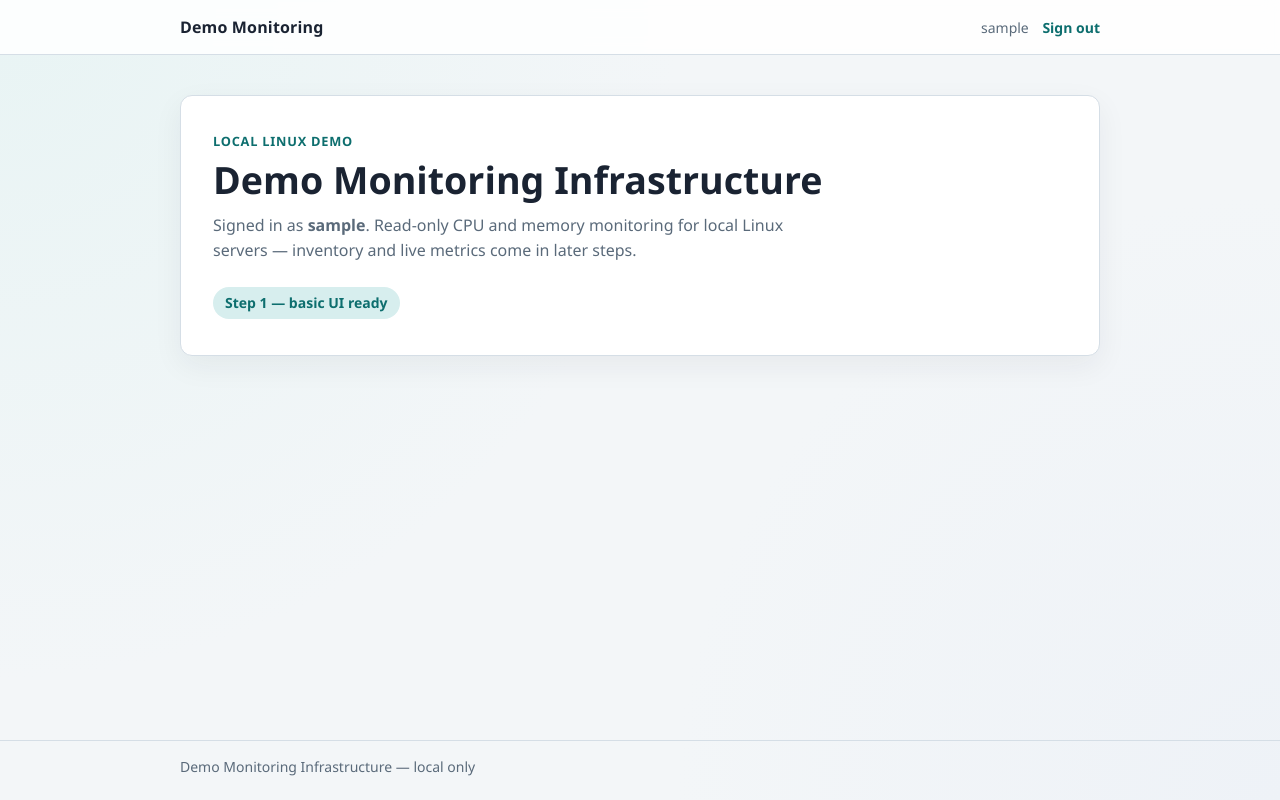
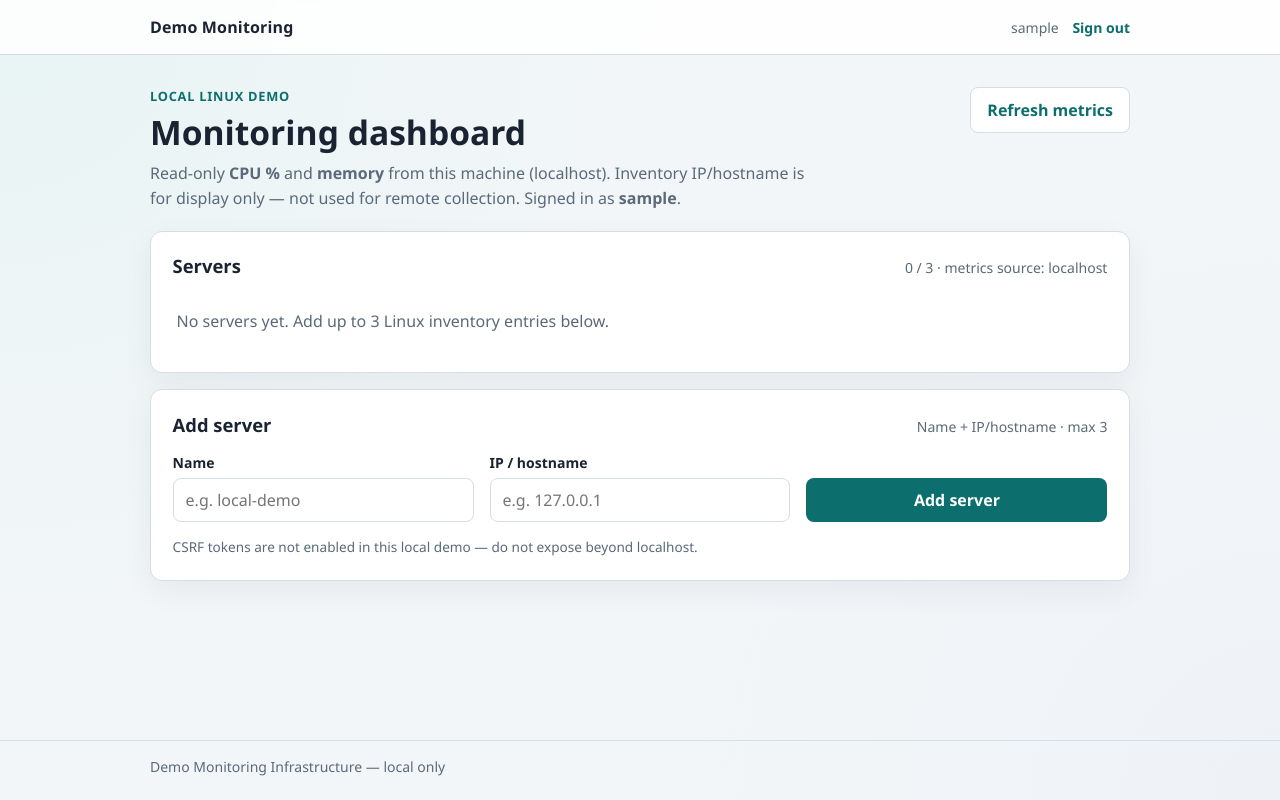
Before and after one commit to Ajaycoding/Monitoring_Application, a Flask app: page / in a window 1280 px wide. Run offline with Flask 3, Linux system fonts and the light colour scheme; the visitor is signed in with stand-in values (Sample User, id 1).

Commit message:
Add server inventory and localhost CPU/memory dashboard.
Complete remaining TODO steps with read-only metrics, manual refresh, tests, and docs for the local demo.

```diff
--- a/app/__init__.py
+++ b/app/__init__.py
@@ -2,7 +2,7 @@ import os
 
 from flask import Flask
 
-from app.models import User, db
+from app.models import Server, User, db  # noqa: F401 — Server registers metadata
 
 # Demo-only default password (stored hashed). Documented in README.
 DEFAULT_ADMIN_USERNAME = "admin"
--- a/app/routes.py
+++ b/app/routes.py
@@ -1,16 +1,78 @@
+from __future__ import annotations
+
+import re
+
 from flask import Blueprint, flash, redirect, render_template, request, session, url_for
 
 from app.auth import login_required
-from app.models import User
+from app.metrics import collect_localhost_metrics
+from app.models import MAX_SERVERS, Server, User, db
 
 bp = Blueprint("main", __name__)
+
+# Allow simple hostnames / IPv4-looking strings; reject shell metacharacters.
+_HOST_RE = re.compile(r"^[A-Za-z0-9][A-Za-z0-9._:-]{0,253}$")
+_NAME_RE = re.compile(r"^[A-Za-z0-9][A-Za-z0-9 ._/-]{0,78}$")
+
+
+def _validate_server_fields(name: str, ip_hostname: str) -> str | None:
+    """Return an error message, or None if valid."""
+    if not name:
+        return "Name is required."
+    if not ip_hostname:
+        return "IP / hostname is required."
+    if not _NAME_RE.match(name):
+        return "Name contains invalid characters."
+    if not _HOST_RE.match(ip_hostname):
+        return "IP / hostname contains invalid characters."
+    return None
 
 
 @bp.route("/")
 @login_required
 def home():
-    """Protected placeholder home / dashboard page."""
-    return render_template("home.html", username=session.get("username"))
+    """Protected dashboard: inventory + read-only localhost metrics."""
+    servers = Server.query.order_by(Server.created_at.asc()).all()
+    # One localhost snapshot shared by all rows (demo collection model).
+    metrics = collect_localhost_metrics()
+    return render_template(
+        "home.html",
+        username=session.get("username"),
+        servers=servers,
+        metrics=metrics,
+        server_count=len(servers),
+        max_servers=MAX_SERVERS,
+        can_add=len(servers) < MAX_SERVERS,
+    )
+
+
+@bp.route("/servers", methods=["POST"])
+@login_required
+def add_server():
+    """Add a Linux server inventory entry (Name + IP/hostname)."""
+    name = (request.form.get("name") or "").strip()
+    ip_hostname = (request.form.get("ip_hostname") or "").strip()
+
+    error = _validate_server_fields(name, ip_hostname)
+    if error:
+        flash(error, "error")
+        return redirect(url_for("main.home"))
+
+    if Server.query.count() >= MAX_SERVERS:
+        flash(f"Demo limit reached: at most {MAX_SERVERS} servers.", "error")
+        return redirect(url_for("main.home"))
+
+    db.session.add(Server(name=name, ip_hostname=ip_hostname))
+    db.session.commit()
+    flash(f"Added server “{name}”.", "ok")
+    return redirect(url_for("main.home"))
+
+
+@bp.route("/refresh")
+@login_required
+def refresh():
+    """Manual refresh — reloads dashboard metrics (no auto-refresh)."""
+    return redirect(url_for("main.home"))
 
 
 @bp.route("/login", methods=["GET", "POST"])
--- a/app/static/css/style.css
+++ b/app/static/css/style.css
@@ -6,6 +6,8 @@
   --accent: #0d6e6e;
   --accent-soft: #d7eeee;
   --border: #d5dee6;
+  --ok: #e6f6ea;
+  --ok-ink: #1f6b3a;
   --shadow: 0 10px 30px rgba(26, 35, 50, 0.06);
   --radius: 12px;
   --font: "Segoe UI", "Helvetica Neue", sans-serif;
@@ -35,8 +37,13 @@ a {
   text-decoration: none;
 }
 
+code {
+  font-family: ui-monospace, "Cascadia Code", "Consolas", monospace;
+  font-size: 0.9em;
+}
+
 .container {
-  width: min(920px, calc(100% - 2rem));
+  width: min(980px, calc(100% - 2rem));
   margin-inline: auto;
 }
 
@@ -81,15 +88,7 @@ a {
 
 main {
   flex: 1;
-  padding: 2.5rem 0 3rem;
-}
-
-.hero {
-  background: var(--surface);
-  border: 1px solid var(--border);
-  border-radius: var(--radius);
-  box-shadow: var(--shadow);
-  padding: 2.25rem 2rem;
+  padding: 2rem 0 3rem;
 }
 
 .eyebrow {
@@ -101,28 +100,158 @@ main {
   letter-spacing: 0.06em;
 }
 
-.hero h1 {
-  margin: 0 0 0.75rem;
-  font-size: clamp(1.75rem, 4vw, 2.35rem);
-  line-height: 1.15;
-}
-
 .lede {
-  margin: 0 0 1.5rem;
-  max-width: 38rem;
+  margin: 0;
+  max-width: 42rem;
   color: var(--muted);
   line-height: 1.55;
 }
 
-.status-pill {
-  display: inline-block;
+.dashboard-header {
+  display: flex;
+  flex-wrap: wrap;
+  gap: 1rem;
+  justify-content: space-between;
+  align-items: flex-start;
+  margin-bottom: 1.25rem;
+}
+
+.dashboard-header h1 {
+  margin: 0 0 0.6rem;
+  font-size: clamp(1.6rem, 3.5vw, 2.1rem);
+  line-height: 1.15;
+}
+
+.dashboard-actions {
+  display: flex;
+  gap: 0.75rem;
+}
+
+.panel {
+  background: var(--surface);
+  border: 1px solid var(--border);
+  border-radius: var(--radius);
+  box-shadow: var(--shadow);
+  padding: 1.35rem 1.35rem 1.5rem;
+  margin-bottom: 1rem;
+}
+
+.panel-heading {
+  display: flex;
+  flex-wrap: wrap;
+  align-items: baseline;
+  justify-content: space-between;
+  gap: 0.5rem;
+  margin-bottom: 1rem;
+}
+
+.panel-heading h2 {
   margin: 0;
-  padding: 0.4rem 0.75rem;
-  border-radius: 999px;
-  background: var(--accent-soft);
-  color: var(--accent);
+  font-size: 1.15rem;
+}
+
+.panel-meta {
+  margin: 0;
+  color: var(--muted);
+  font-size: 0.875rem;
+}
+
+.table-wrap {
+  overflow-x: auto;
+}
+
+.server-table {
+  width: 100%;
+  border-collapse: collapse;
+  font-size: 0.95rem;
+}
+
+.server-table th,
+.server-table td {
+  text-align: left;
+  padding: 0.7rem 0.55rem;
+  border-bottom: 1px solid var(--border);
+  vertical-align: top;
+}
+
+.server-table th {
+  color: var(--muted);
+  font-size: 0.78rem;
+  text-transform: uppercase;
+  letter-spacing: 0.04em;
+}
+
+.empty-state {
+  padding: 1rem 0.25rem;
+  color: var(--muted);
+}
+
+.empty-state p {
+  margin: 0;
+}
+
+.hint {
+  margin: 0.9rem 0 0;
+  color: var(--muted);
+  font-size: 0.85rem;
+  line-height: 1.45;
+}
+
+.add-form {
+  display: grid;
+  grid-template-columns: repeat(auto-fit, minmax(180px, 1fr));
+  gap: 0.85rem 1rem;
+  align-items: end;
+}
+
+.field {
+  display: grid;
+  gap: 0.35rem;
+}
+
+.field label {
   font-size: 0.875rem;
   font-weight: 600;
+}
+
+.field input {
+  width: 100%;
+  padding: 0.65rem 0.75rem;
+  border: 1px solid var(--border);
+  border-radius: 8px;
+  font: inherit;
+  background: #fff;
+}
+
+.field input:focus {
+  outline: 2px solid var(--accent-soft);
+  border-color: var(--accent);
+}
+
+.btn,
+.auth-form button {
+  display: inline-flex;
+  align-items: center;
+  justify-content: center;
+  padding: 0.7rem 1rem;
+  border: 0;
+  border-radius: 8px;
+  background: var(--accent);
+  color: #fff;
+  font: inherit;
+  font-weight: 600;
+  cursor: pointer;
+}
+
+.btn:hover,
+.auth-form button:hover {
+  filter: brightness(0.95);
+}
+
+.btn-secondary {
+  background: #fff;
+  color: var(--accent);
+  border: 1px solid var(--border);
 }
 
 .site-footer {
@@ -177,18 +306,6 @@ main {
 
 .auth-form button {
   margin-top: 1rem;
-  padding: 0.7rem 1rem;
-  border: 0;
-  border-radius: 8px;
-  background: var(--accent);
-  color: #fff;
-  font: inherit;
-  font-weight: 600;
-  cursor: pointer;
-}
-
-.auth-form button:hover {
-  filter: brightness(0.95);
 }
 
 .flash-list {
@@ -201,9 +318,21 @@ main {
   padding: 0.65rem 0.75rem;
   border-radius: 8px;
   font-size: 0.9rem;
+  margin-bottom: 0.4rem;
 }
 
 .flash-error {
   background: #fde8e8;
   color: #8a1f1f;
 }
+
+.flash-ok {
+  background: var(--ok);
+  color: var(--ok-ink);
+}
+
+@media (max-width: 640px) {
+  .dashboard-header {
+    flex-direction: column;
+  }
+}
--- a/app/templates/home.html
+++ b/app/templates/home.html
@@ -1,18 +1,97 @@
 {% extends "base.html" %}
 
-{% block title %}Home — Demo Monitoring{% endblock %}
+{% block title %}Dashboard — Demo Monitoring{% endblock %}
 
 {% block content %}
-<section class="hero">
-  <p class="eyebrow">Local Linux demo</p>
-  <h1>Demo Monitoring Infrastructure</h1>
-  <p class="lede">
-    {% if username %}
-      Signed in as <strong>{{ username }}</strong>.
-    {% endif %}
-    Read-only CPU and memory monitoring for local Linux servers — inventory
-    and live metrics come in later steps.
-  </p>
-  <p class="status-pill">Step 1 — basic UI ready</p>
+<section class="dashboard-header">
+  <div>
+    <p class="eyebrow">Local Linux demo</p>
+    <h1>Monitoring dashboard</h1>
+    <p class="lede">
+      Read-only <strong>CPU %</strong> and <strong>memory</strong> from this machine
+      (localhost). Inventory IP/hostname is for display only — not used for remote collection.
+      {% if username %}Signed in as <strong>{{ username }}</strong>.{% endif %}
+    </p>
+  </div>
+  <div class="dashboard-actions">
+    <a class="btn btn-secondary" href="{{ url_for('main.refresh') }}">Refresh metrics</a>
+  </div>
+</section>
+
+{% with messages = get_flashed_messages(with_categories=true) %}
+  {% if messages %}
+    <ul class="flash-list">
+      {% for category, message in messages %}
+        <li class="flash flash-{{ category }}">{{ message }}</li>
+      {% endfor %}
+    </ul>
+  {% endif %}
+{% endwith %}
+
+<section class="panel">
+  <div class="panel-heading">
+    <h2>Servers</h2>
+    <p class="panel-meta">{{ server_count }} / {{ max_servers }} · metrics source: {{ metrics.source }}</p>
+  </div>
+
+  {% if servers %}
+    <div class="table-wrap">
+      <table class="server-table">
+        <thead>
+          <tr>
+            <th>Name</th>
+            <th>IP / hostname</th>
+            <th>CPU</th>
+            <th>Memory used</th>
+            <th>Memory free</th>
+            <th>Memory total</th>
+          </tr>
+        </thead>
+        <tbody>
+          {% for server in servers %}
+            <tr>
+              <td>{{ server.name }}</td>
+              <td><code>{{ server.ip_hostname }}</code></td>
+              <td>{{ "%.1f"|format(metrics.cpu_percent) }}%</td>
+              <td>{{ metrics.memory.used_human }}</td>
+              <td>{{ metrics.memory.free_human }}</td>
+              <td>{{ metrics.memory.total_human }}</td>
+            </tr>
+          {% endfor %}
+        </tbody>
+      </table>
+    </div>
+    <p class="hint">Values update only when you click <strong>Refresh metrics</strong> (manual only).</p>
+  {% else %}
+    <div class="empty-state">
+      <p>No servers yet. Add up to {{ max_servers }} Linux inventory entries below.</p>
+    </div>
+  {% endif %}
+</section>
+
+<section class="panel">
+  <div class="panel-heading">
+    <h2>Add server</h2>
+    <p class="panel-meta">Name + IP/hostname · max {{ max_servers }}</p>
+  </div>
+
+  {% if can_add %}
+    <form class="add-form" method="post" action="{{ url_for('main.add_server') }}" autocomplete="off">
+      <div class="field">
+        <label for="name">Name</label>
+        <input id="name" name="name" type="text" maxlength="80" required placeholder="e.g. local-demo">
+      </div>
+      <div class="field">
+        <label for="ip_hostname">IP / hostname</label>
+        <input id="ip_hostname" name="ip_hostname" type="text" maxlength="255" required placeholder="e.g. 127.0.0.1">
+      </div>
+      <button class="btn" type="submit">Add server</button>
+    </form>
+    <p class="hint">CSRF tokens are not enabled in this local demo — do not expose beyond localhost.</p>
+  {% else %}
+    <div class="empty-state">
+      <p>Demo limit reached ({{ max_servers }} servers). Remove entries from the DB to add more, or keep this as the walkthrough cap.</p>
+    </div>
+  {% endif %}
 </section>
 {% endblock %}
```
Also changed, not shown: app/metrics.py (added, +88 -0 lines), app/models.py (+16 -0 lines), docs/TODO.md (+58 -58 lines), tests/test_metrics.py (added, +70 -0 lines), tests/test_servers.py (added, +78 -0 lines), README.md.
